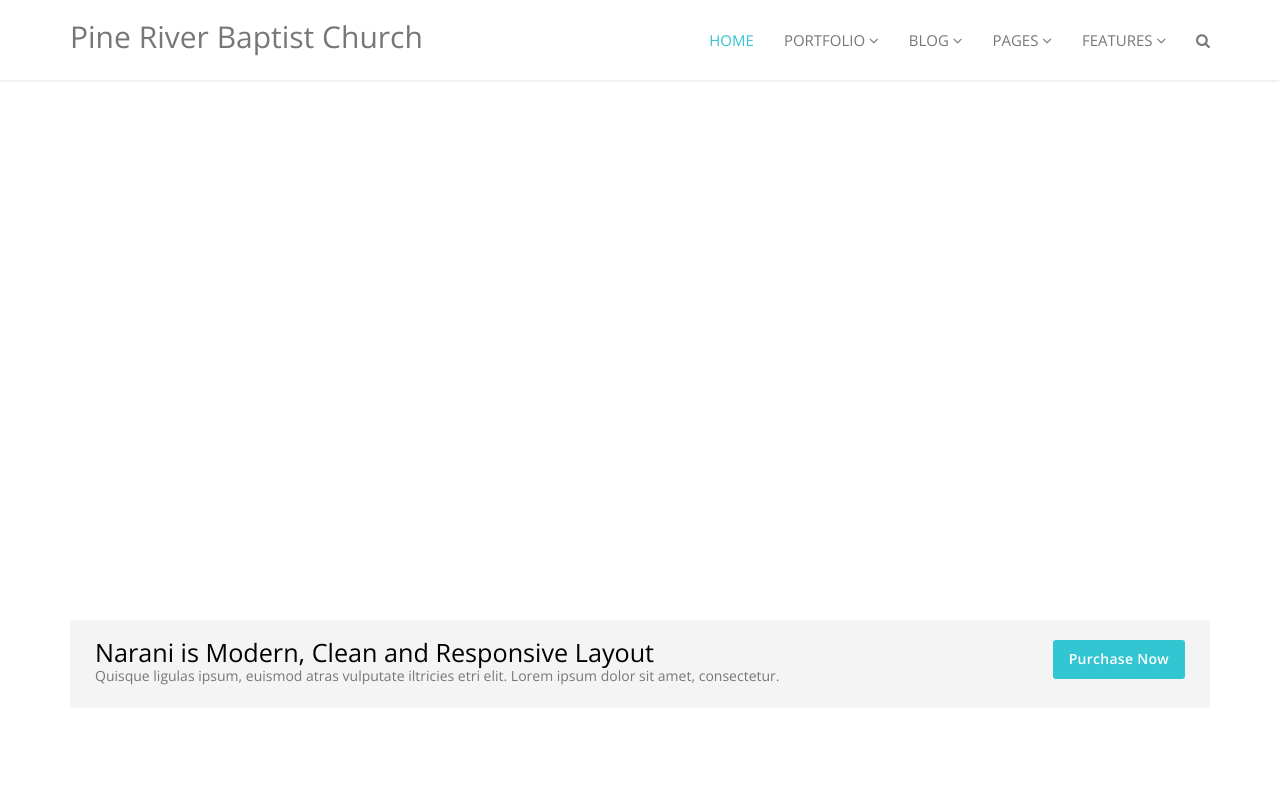
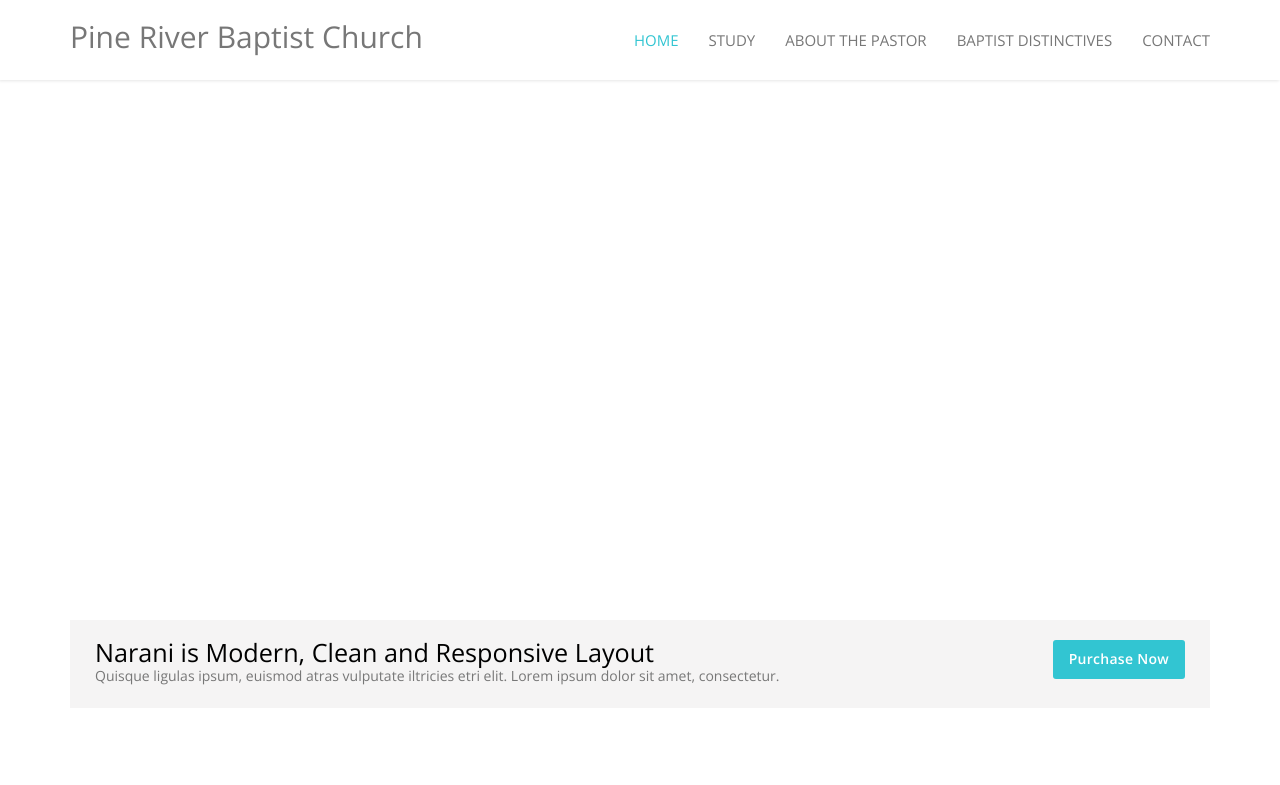
Before and after one commit to samuelTollefson/PRBC, a plain HTML site: page multi-page/index.html in a window 1280 px wide. Shown: the top 785 px of the page. Drawn offline with nearby package versions, Linux system fonts and the light colour scheme; a script that the page names is missing.

Commit message:
20170222 edit

```diff
--- a/multi-page/index.html
+++ b/multi-page/index.html
@@ -46,20 +46,24 @@
                 <div class="navbar-collapse collapse">
                     <ul class="nav navbar-nav navbar-right">
                         <li class="active"><a href="index.html">Home</a></li>
-                        <li class="dropdown">
+						<li><a href="portfolio-single.html">Study</a></li>
+						<li><a href="about.html">About the Pastor</a></li>
+						<li><a href="blank-page.html">Baptist Distinctives</a></li>
+						<li><a href="contact.html">Contact</a></li>
+<!--                         <li class="dropdown">
                             <a href="#" class="dropdown-toggle " data-toggle="dropdown">Portfolio <i class="fa fa-angle-down"></i></a>
                             <ul class="dropdown-menu" role="menu">
                                 <li><a href="portfolio-filter.html">Portfolio Filter</a></li>
                                 <li><a href="portfolio-single.html">Portfolio Single</a></li>
                             </ul>
-                        </li><!--.dropdown-->
+                        </li>
                         <li class="dropdown">
                             <a href="#" class="dropdown-toggle " data-toggle="dropdown">Blog <i class="fa fa-angle-down"></i></a>
                             <ul class="dropdown-menu" role="menu">
                                 <li><a href="blog.html">Blog sidebar</a></li>
                                 <li><a href="blog-post.html">Blog - post</a></li>
                             </ul>
-                        </li><!--.dropdown-->
+                        </li>
                         <li class="dropdown">
                             <a href="#" class="dropdown-toggle" data-toggle="dropdown">Pages <i class="fa fa-angle-down"></i></a>
                             <ul class="dropdown-menu" role="menu">
@@ -74,14 +78,14 @@
                                 <li><a href="login-register.html">Login / Register</a></li>
                                 <li><a href="error.html">Error - 404</a></li>
                             </ul>
-                        </li><!--.dropdown-->
+                        </li>
                         <li class="dropdown">
                             <a href="#" class="dropdown-toggle " data-toggle="dropdown">Features <i class="fa fa-angle-down"></i></a>
                             <ul class="dropdown-menu" role="menu">
                                 <li><a href="element.html">Elements</a></li>
                                 <li><a href="home-soon.html">Coming Soon</a></li>
                             </ul>
-                        </li><!--.dropdown-->
+                        </li>
                         <li class="dropdown " data-animate="animated fadeInUp" style="z-index:500;">
                             <a href="#" class="dropdown-toggle " data-toggle="dropdown"><i class="fa fa-search"></i></a>
                             <ul class="dropdown-menu animated fadeInUp">
@@ -93,12 +97,12 @@
                                                 <span class="input-group-btn">
                                                     <button class="btn btn-theme-bg" type="button">Go!</button>
                                                 </span>
-                                            </div><!--input group-->
-                                        </form><!--form-->
-                                    </div><!--.dropdown form-->
-                                </li><!--.drop form search-->
-                            </ul><!--.drop menu-->
-                        </li><!--nav search form-->
+                                            </div>
+                                        </form>
+                                    </div>
+                                </li>
+                            </ul>
+                        </li> -->
                     </ul><!--navbar-right for navbar-left replace class with navbar-left-->
                 </div><!--/.nav-collapse -->
             </div><!--.container-->
```
